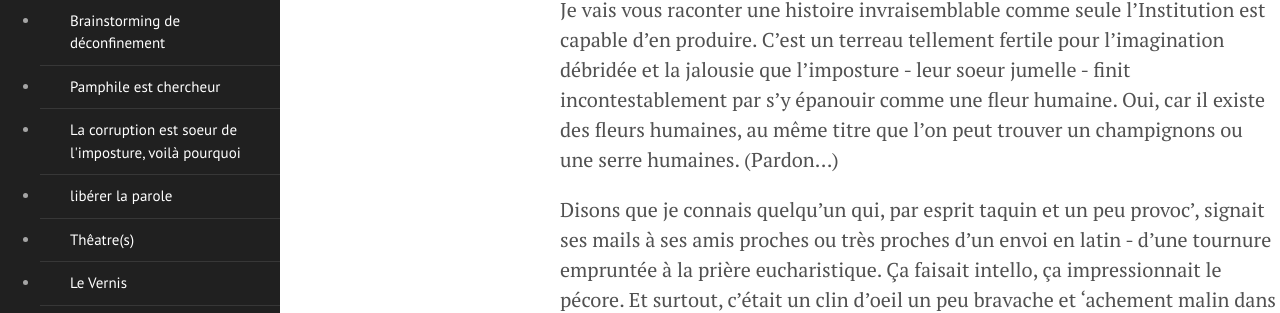
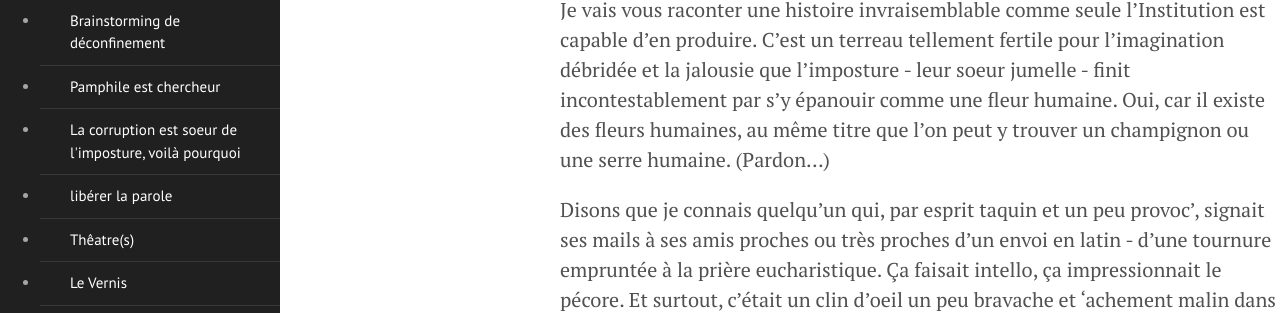
Before and after one commit to humanitesnumeriques/caracteres, a Jekyll site: the page built from _posts/2020-05-15-Coeur-Vaillant.md, in a window 1280 px wide and 900 px high. Shown: the part 237-550 px from the top of the window. Built offline with Jekyll 4.4.1, drawn with Linux system fonts in a browser that asks for light colours.

Commit message:
Update 2020-05-15-Coeur-Vaillant.md

```diff
--- a/_posts/2020-05-15-Coeur-Vaillant.md
+++ b/_posts/2020-05-15-Coeur-Vaillant.md
@@ -3,7 +3,7 @@ layout: post
 title: A Vaillant Coeur, Rien Impossible
 ---
 
-Je vais vous raconter une histoire invraisemblable comme seule l'Institution est capable d'en produire. C'est un terreau tellement fertile pour l'imagination débridée et la jalousie que l'imposture - leur soeur jumelle - finit incontestablement par s'y épanouir comme une fleur humaine. Oui, car il existe des fleurs humaines, au même titre que l'on peut trouver un champignons ou une serre humaines. (Pardon...)
+Je vais vous raconter une histoire invraisemblable comme seule l'Institution est capable d'en produire. C'est un terreau tellement fertile pour l'imagination débridée et la jalousie que l'imposture - leur soeur jumelle - finit incontestablement par s'y épanouir comme une fleur humaine. Oui, car il existe des fleurs humaines, au même titre que l'on peut y trouver un champignon ou une serre humaine. (Pardon...)
 
 Disons que je connais quelqu'un qui, par esprit taquin et un peu provoc', signait ses mails à ses amis proches ou très proches d'un envoi en latin - d'une tournure empruntée à la prière eucharistique. Ça faisait intello, ça impressionnait le pécore. Et surtout, c'était un clin d'oeil un peu bravache et 'achement malin dans un milieu qui ne brille pas par sa tolérance d'esprit à l'égard du mystique, du symbole et du transcendant destiné à ses amis, comme ses frères. C'était une formule marrante, qui incitait au courage et qui ne sort pas d'un cadre intime.
 
```
